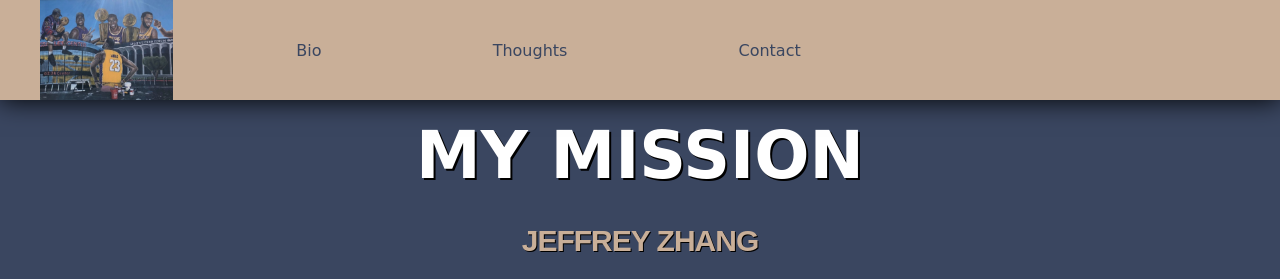
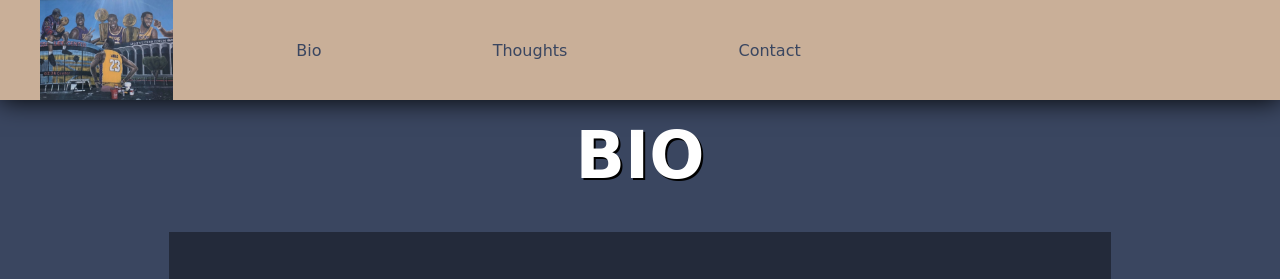
Before and after one commit to jz674/ResumeWebsite, a plain HTML site: page index.html in a window 1280 px wide. Shown: the top 279 px of the page. Drawn offline with Linux system fonts and the light colour scheme.

Commit message:
Update index.html

```diff
--- a/index.html
+++ b/index.html
@@ -29,10 +29,10 @@ https://thesportspost.com/nba-lakers-lebron-mural-defaced/
   </nav>
 </header>
 
-<h1> My Mission </h1>
-  <div>
-    <h2> Jeffrey Zhang </h2>
-  </div>
+<h1> Bio </h1>
+<!--   <div>
+    <h2>  </h2>
+  </div> -->
 <div class= "box">
 <div id = "about">
   <div id="aboutPar">
```
